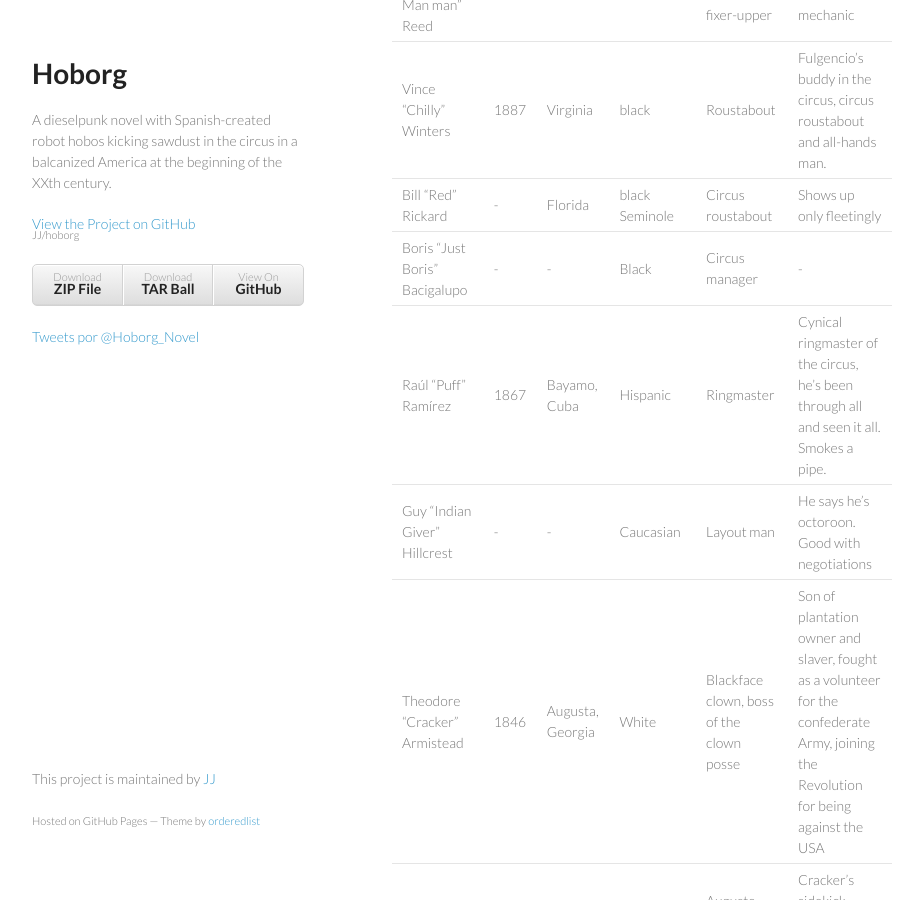
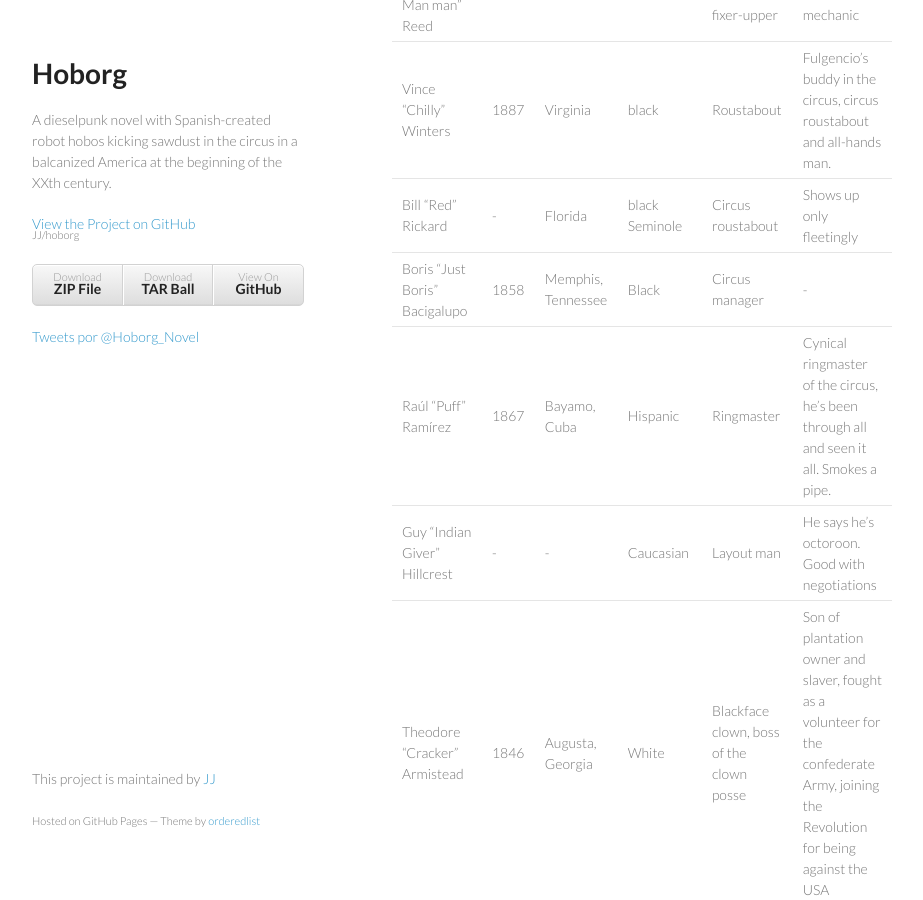
Before and after one commit to JJ/hoborg, a Jekyll site: the page built from text/characters.md, in a window 1280 px wide and 900 px high, scrolled down 553 px. Shown: the whole window, without its empty margins (178-1101 px from the left). Built offline with Jekyll 4.4.1, drawn with Linux system fonts in a browser that asks for light colours; comment, search, counter and statistics services are not loaded.

Commit message:
Sync text/characters.md from master to gh-pages

```diff
--- a/text/characters.md
+++ b/text/characters.md
@@ -14,7 +14,7 @@
 Rufus "the Mechanical Man man" Reed | 1883 | Black | Pensacola | Mechanical marvel fixer-upper | Blacksmith and then mechanic
 Vince "Chilly" Winters | 1887 | Virginia | black | Roustabout | Fulgencio's buddy in the circus, circus roustabout and all-hands man.
 Bill "Red" Rickard |- | Florida | black Seminole | Circus roustabout | Shows up only fleetingly
-Boris "Just Boris" Bacigalupo | - |- | Black | Circus manager | -
+Boris "Just Boris" Bacigalupo | 1858 | Memphis, Tennessee | Black | Circus manager | -
 Raúl "Puff" Ramírez | 1867 | Bayamo, Cuba | Hispanic | Ringmaster | Cynical ringmaster of the circus, he's been through all and seen it all. Smokes a pipe.
 Guy "Indian Giver" Hillcrest |- |- | Caucasian | Layout man| He says he's octoroon. Good with negotiations
 Theodore "Cracker" Armistead | 1846 | Augusta, Georgia | White | Blackface clown, boss of the clown posse | Son of plantation owner and slaver, fought as a volunteer for the confederate Army, joining the Revolution for being against the USA
```
